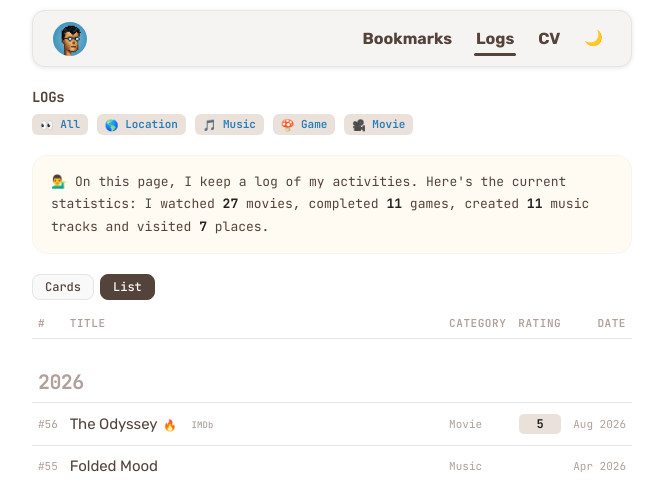
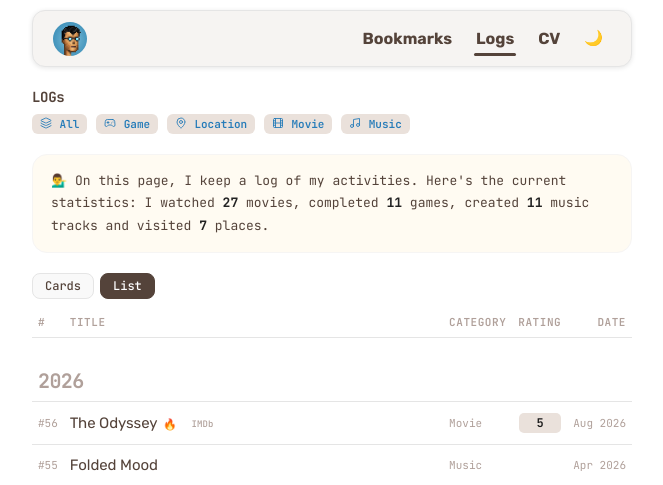
Before and after one commit to alobanov/alobanov.github.io, a Jekyll site: the page built from logs.md, in a window 1280 px wide, cut to the strip 0-485 px from the top of the page. Shown: the whole strip, without its empty margins (308-971 px from the left). Built offline with Jekyll 4.4.1, drawn with Linux system fonts in a browser that asks for light colours; emoji names are drawn with the system emoji font.

Commit message:
feat(logs): replace category emoji with monochrome icons
Category tags, card badges and the entry-page heading now use inline SVG —
film, gamepad, music, map pin, layers — drawn from Lucide (ISC). Inline
because they take currentColor, so one set covers both themes and nothing is
fetched over the network.

An entry's own emoji still wins where it set one (🌊 for The Odyssey); the
icon is the fallback, which is what the old category emoji actually was.
emoji_category.html and its jemoji shortcodes are gone.

```diff
--- a/_includes/emoji_category.html
+++ /dev/null
@@ -1,14 +0,0 @@
-{% capture emoji %}
-{% case category %}
-{% when "game" %}
-:mushroom:
-{% when "movie" %}
-:movie_camera:
-{% when "location" %}
-:earth_americas:
-{% when "music" %}
-:musical_note:
-{% else %}
-✈️
-{% endcase %}
-{% endcapture %}
--- a/_includes/log_card.html
+++ b/_includes/log_card.html
@@ -11,7 +11,7 @@ list row, so a card and a row can never disagree.
 
 <div class="bubble log-card">
   <div class="log-card-head">
-    <span class="log-icon" aria-hidden="true">{{ log_icon }}</span>
+    <span class="log-icon">{% if log_icon %}<span aria-hidden="true">{{ log_icon }}</span>{% else %}{% include log_icon.html category=include.item.category %}{% endif %}</span>
     <span class="log-body">
       <span class="log-card-title">
         {%- if include.item.link -%}
@@ -50,9 +50,7 @@ list row, so a card and a row can never disagree.
 
   <div class="log-card-foot">
     {%- if include.show_category -%}
-    {%- assign category = include.item.category -%}
-    {%- include emoji_category.html -%}
-    <span class="badge"><a href="{{ site.baseurl }}/logs/{{ include.item.category }}">{{ emoji }} {{ include.item.category | capitalize }}</a></span>
+    <span class="badge"><a href="{{ site.baseurl }}/logs/{{ include.item.category }}">{% include log_icon.html category=include.item.category %} {{ include.item.category | capitalize }}</a></span>
     {%- else -%}
     <span></span>
     {%- endif -%}
--- a/_includes/log_category_list.html
+++ b/_includes/log_category_list.html
@@ -1,13 +1,11 @@
 <!-- script for full-size image -->
 <script src="{{ "/assets/js/image_pop.js" | relative_url }}"></script>
 
-<p>
-    <span class="tag small"><a href="{{ site.baseurl }}/logs/">:eyes: All</a></span>
-    {% assign categories = site.logs | map: "category" | uniq %}
+<p class="log-cats">
+    <span class="tag small"><a href="{{ site.baseurl }}/logs/">{% include log_icon.html category="all" %} All</a></span>
+    {%- assign categories = site.logs | map: "category" | uniq | sort -%}
     {% for category in categories %}
-    {% include emoji_category.html %}
-    <span class="tag small"><a href="{{ site.baseurl }}/logs/{{ category }}">{{ emoji }} {{ category | capitalize
-            }}</a></span>
+    <span class="tag small"><a href="{{ site.baseurl }}/logs/{{ category }}">{% include log_icon.html category=category %} {{ category | capitalize }}</a></span>
     {% endfor %}
 </p>
 
--- /dev/null
+++ b/_includes/log_icon.html
@@ -0,0 +1,20 @@
+{%- comment -%}
+Monochrome category icons. Inline SVG so they take `currentColor` and need no
+second set for the dark theme, and no network request.
+
+  Param: category — movie | game | music | location | all
+
+Geometry from Lucide (https://lucide.dev), ISC licence.
+{%- endcomment -%}
+{%- case include.category -%}
+{%- when "movie" -%}
+<svg class="cat-icon" viewBox="0 0 24 24" fill="none" stroke="currentColor" stroke-width="1.75" stroke-linecap="round" stroke-linejoin="round" aria-hidden="true"><rect width="18" height="18" x="3" y="3" rx="2"/><path d="M7 3v18"/><path d="M3 7.5h4"/><path d="M3 12h18"/><path d="M3 16.5h4"/><path d="M17 3v18"/><path d="M17 7.5h4"/><path d="M17 16.5h4"/></svg>
+{%- when "game" -%}
+<svg class="cat-icon" viewBox="0 0 24 24" fill="none" stroke="currentColor" stroke-width="1.75" stroke-linecap="round" stroke-linejoin="round" aria-hidden="true"><line x1="6" x2="10" y1="11" y2="11"/><line x1="8" x2="8" y1="9" y2="13"/><line x1="15" x2="15.01" y1="12" y2="12"/><line x1="18" x2="18.01" y1="10" y2="10"/><path d="M17.32 5H6.68a4 4 0 0 0-3.978 3.59c-.006.052-.01.101-.017.152C2.604 9.416 2 14.456 2 16a3 3 0 0 0 3 3c1 0 1.5-.5 2-1l1.414-1.414A2 2 0 0 1 9.828 16h4.344a2 2 0 0 1 1.414.586L17 18c.5.5 1 1 2 1a3 3 0 0 0 3-3c0-1.545-.604-6.584-.685-7.258-.007-.05-.011-.1-.017-.151A4 4 0 0 0 17.32 5z"/></svg>
+{%- when "music" -%}
+<svg class="cat-icon" viewBox="0 0 24 24" fill="none" stroke="currentColor" stroke-width="1.75" stroke-linecap="round" stroke-linejoin="round" aria-hidden="true"><path d="M9 18V5l12-2v13"/><circle cx="6" cy="18" r="3"/><circle cx="18" cy="16" r="3"/></svg>
+{%- when "location" -%}
+<svg class="cat-icon" viewBox="0 0 24 24" fill="none" stroke="currentColor" stroke-width="1.75" stroke-linecap="round" stroke-linejoin="round" aria-hidden="true"><path d="M20 10c0 4.993-5.539 10.193-7.399 11.799a1 1 0 0 1-1.202 0C9.539 20.193 4 14.993 4 10a8 8 0 0 1 16 0"/><circle cx="12" cy="10" r="3"/></svg>
+{%- else -%}
+<svg class="cat-icon" viewBox="0 0 24 24" fill="none" stroke="currentColor" stroke-width="1.75" stroke-linecap="round" stroke-linejoin="round" aria-hidden="true"><path d="M12.83 2.18a2 2 0 0 0-1.66 0L2.6 6.08a1 1 0 0 0 0 1.83l8.58 3.91a2 2 0 0 0 1.66 0l8.58-3.9a1 1 0 0 0 0-1.83z"/><path d="M2 12a1 1 0 0 0 .58.91l8.6 3.91a2 2 0 0 0 1.65 0l8.58-3.9A1 1 0 0 0 22 12"/><path d="M2 17a1 1 0 0 0 .58.91l8.6 3.91a2 2 0 0 0 1.65 0l8.58-3.9A1 1 0 0 0 22 17"/></svg>
+{%- endcase -%}
--- a/_layouts/log.html
+++ b/_layouts/log.html
@@ -3,13 +3,11 @@ layout: default
 ---
 
 {%- include log_meta.html log=page -%}
-{%- assign category = page.category -%}
-{%- include emoji_category.html -%}
 
 <p class="log-breadcrumb"><a href="{{ '/logs/' | relative_url }}">LOG</a> / <a href="{{ site.baseurl }}/logs/{{ page.category }}">{{ page.category | capitalize }}</a></p>
 
 <h1 class="log-entry-title">
-  <span class="log-icon" aria-hidden="true">{{ log_icon }}</span>
+  <span class="log-icon">{% if log_icon %}<span aria-hidden="true">{{ log_icon }}</span>{% else %}{% include log_icon.html category=page.category %}{% endif %}</span>
   {%- if page.link %}
   <a href="{{ page.link }}" target="_blank" rel="noopener">{{ page.title }} <span class="log-ext-mark" aria-hidden="true">↗</span></a>
   {%- else %}
--- a/assets/css/style.css
+++ b/assets/css/style.css
@@ -1609,3 +1609,29 @@ body,
         color: #444;
     }
 }
+
+
+/* =============================================================================
+   CATEGORY ICONS (inline SVG, Lucide — ISC)
+   ============================================================================= */
+
+.cat-icon {
+    width: 14px;
+    height: 14px;
+    vertical-align: -2px;
+    flex: 0 0 auto;
+}
+
+/* Category tags sit on a baseline of text, so the icon needs the optical nudge */
+.log-cats .tag.small .cat-icon {
+    width: 12px;
+    height: 12px;
+    vertical-align: -1px;
+    margin-right: 1px;
+}
+
+.badge .cat-icon {
+    width: 13px;
+    height: 13px;
+    vertical-align: -2px;
+}
```
Also changed, not shown: _includes/log_meta.html (+1 -10 lines).
